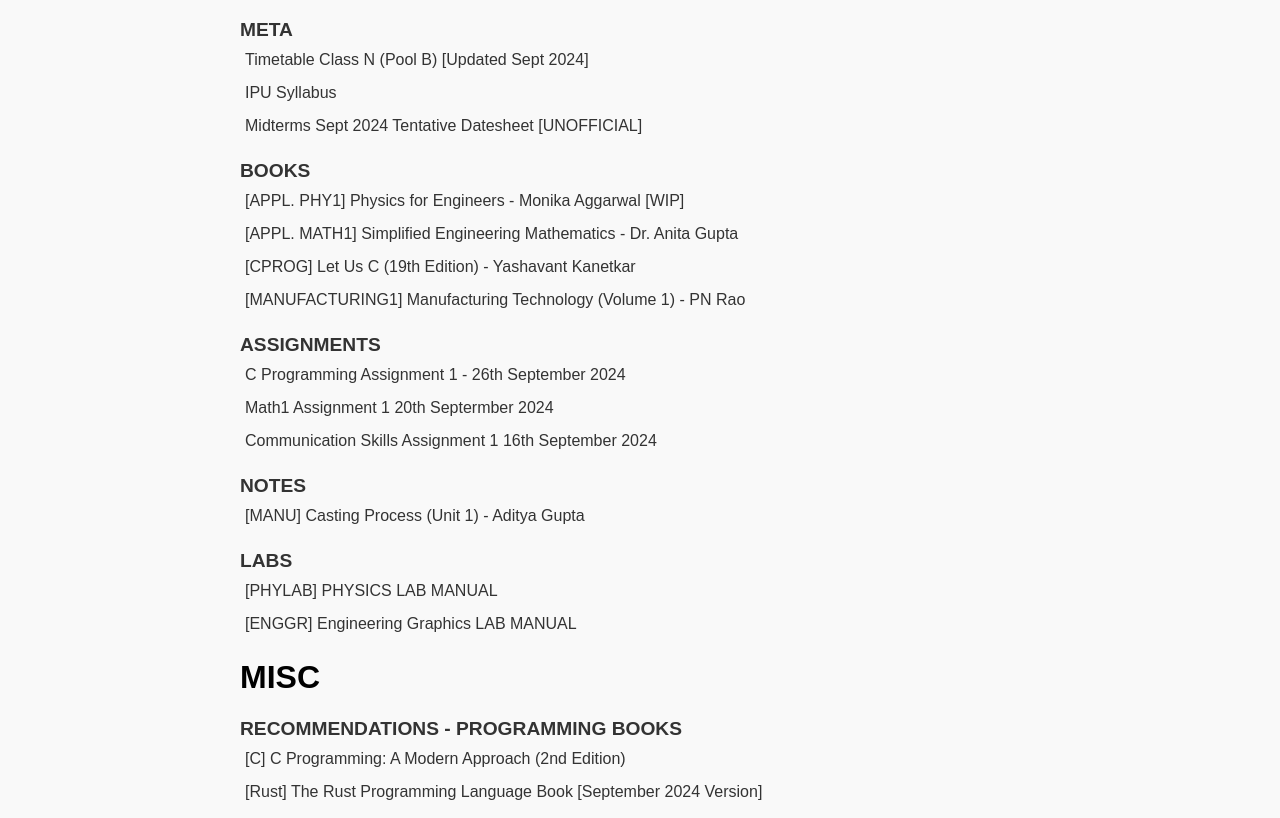
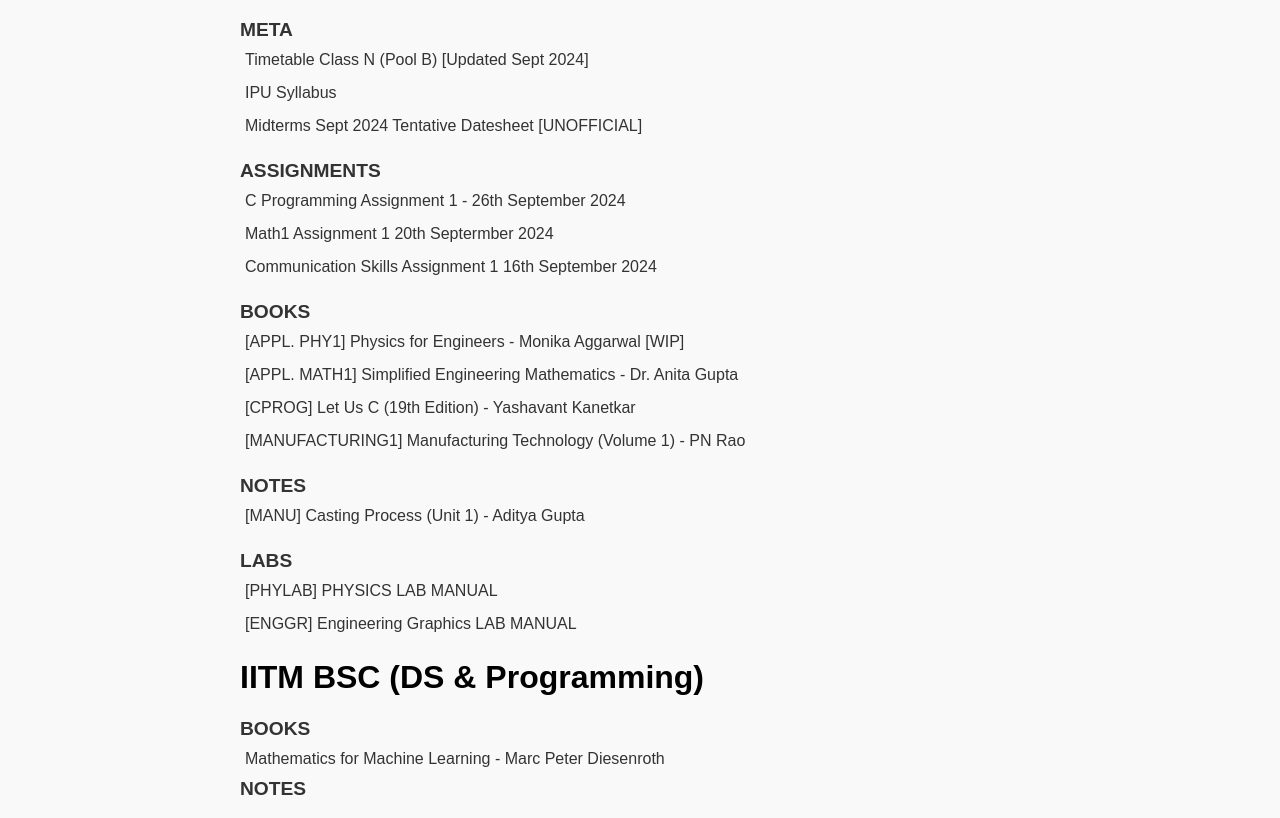
Before and after one commit to sortedcord/fastfiles, a plain HTML site: page docs/index.html in a window 1280 px wide. Shown: the part 110-928 px from the top of the page. Drawn offline with Linux system fonts and the light colour scheme.

Commit message:
Notes Sync 13:00:00 21-09-2024

```diff
--- a/docs/index.html
+++ b/docs/index.html
@@ -28,19 +28,6 @@
             </ul>
         </div>
         <div class="document-group">
-            <h2>BOOKS</h2>
-            <ul class="document-list">
-                <li><a href="mait/books/Physics for Engineers - Monika Aggarwal.pdf">[APPL. PHY1] Physics for
-                        Engineers - Monika Aggarwal [WIP]</a></li>
-                <li><a href="mait/books/Simplified Engineering Mathematics 1 - Dr Anita Gupta.pdf">[APPL. MATH1]
-                        Simplified Engineering Mathematics - Dr. Anita Gupta</a></li>
-                <li><a href="mait/books/Let us C (19th Edition) - Yashavant Kanetkar.pdf">[CPROG] Let Us C (19th
-                        Edition) - Yashavant Kanetkar</a></li>
-                <li><a href="mait/books/Manufacturing Technology (Volume 1) - PN Rao.pdf">[MANUFACTURING1]
-                        Manufacturing Technology (Volume 1) - PN Rao</a></li>
-            </ul>
-        </div>
-        <div class="document-group">
             <h2>ASSIGNMENTS</h2>
             <ul class="document-list">
                 <li><a href="mait/assignments/C Programming Assignment 1 26th September 2024.html">
@@ -55,6 +42,20 @@
             </ul>
         </div>
         <div class="document-group">
+            <h2>BOOKS</h2>
+            <ul class="document-list">
+                <li><a href="mait/books/Physics for Engineers - Monika Aggarwal.pdf">[APPL. PHY1] Physics for
+                        Engineers - Monika Aggarwal [WIP]</a></li>
+                <li><a href="mait/books/Simplified Engineering Mathematics 1 - Dr Anita Gupta.pdf">[APPL. MATH1]
+                        Simplified Engineering Mathematics - Dr. Anita Gupta</a></li>
+                <li><a href="mait/books/Let us C (19th Edition) - Yashavant Kanetkar.pdf">[CPROG] Let Us C (19th
+                        Edition) - Yashavant Kanetkar</a></li>
+                <li><a href="mait/books/Manufacturing Technology (Volume 1) - PN Rao.pdf">[MANUFACTURING1]
+                        Manufacturing Technology (Volume 1) - PN Rao</a></li>
+            </ul>
+        </div>
+
+        <div class="document-group">
             <h2>NOTES</h2>
             <ul class="document-list">
                 <li><a href="mait/notes/[MANU] Casting Process (Unit 1) - Aditya Gupta.pdf">[MANU] Casting
@@ -67,6 +68,19 @@
                 <li><a href="mait/labs/[PHYLAB] PHYSICS LAB MANUAL.pdf">[PHYLAB] PHYSICS LAB MANUAL</a></li>
                 <li><a href="mait/labs/[ENGGR] Engineering Graphics Lab Manual.pdf">[ENGGR] Engineering Graphics
                         LAB MANUAL</a></li>
+            </ul>
+        </div>
+        <h1>IITM BSC (DS & Programming)</h1>
+        <div class="document-group">
+            <h2>BOOKS</h2>
+            <ul class="document-list">
+                <li><a href="https://mml-book.github.io/book/mml-book.pdf">
+                    Mathematics for Machine Learning - Marc Peter Diesenroth</a>
+                </li>
+            </ul>
+            <h2>NOTES</h2>
+            <ul class="document-list">
+
             </ul>
         </div>
         <h1>MISC</h1>
```
Also changed, not shown: 3 other files.
